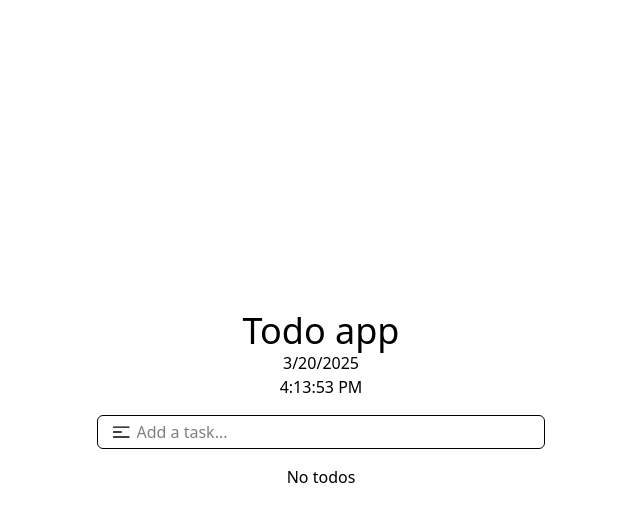
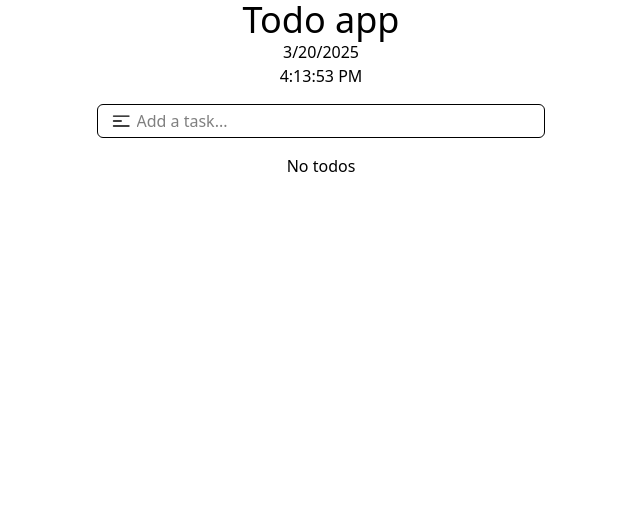
Before and after one commit to ptus04/ReactJS, a React (Vite) app in the folder ontapgk/: page / in a window 1280 px wide. Shown: the top 522 px of the page, without its empty margins (319-959 px from the left). Built offline with nearby package versions, Linux system fonts and the light colour scheme.

Commit message:
TH: On tap GK Fix lỗi hiển thị không đúng khi có quá nhiều todo

```diff
--- a/ontapgk/src/App.jsx
+++ b/ontapgk/src/App.jsx
@@ -66,9 +66,7 @@ function App() {
   useEffect(() => {
     const interval = setInterval(() => setDateTime(new Date()), 1000);
 
-    return () => {
-      clearInterval(interval);
-    };
+    return () => clearInterval(interval);
   }, []);
 
   return (
--- a/ontapgk/src/index.css
+++ b/ontapgk/src/index.css
@@ -4,5 +4,4 @@ body {
     display: flex;
     justify-content: center;
     align-items: center;
-    height: 100dvh;
 }
```
